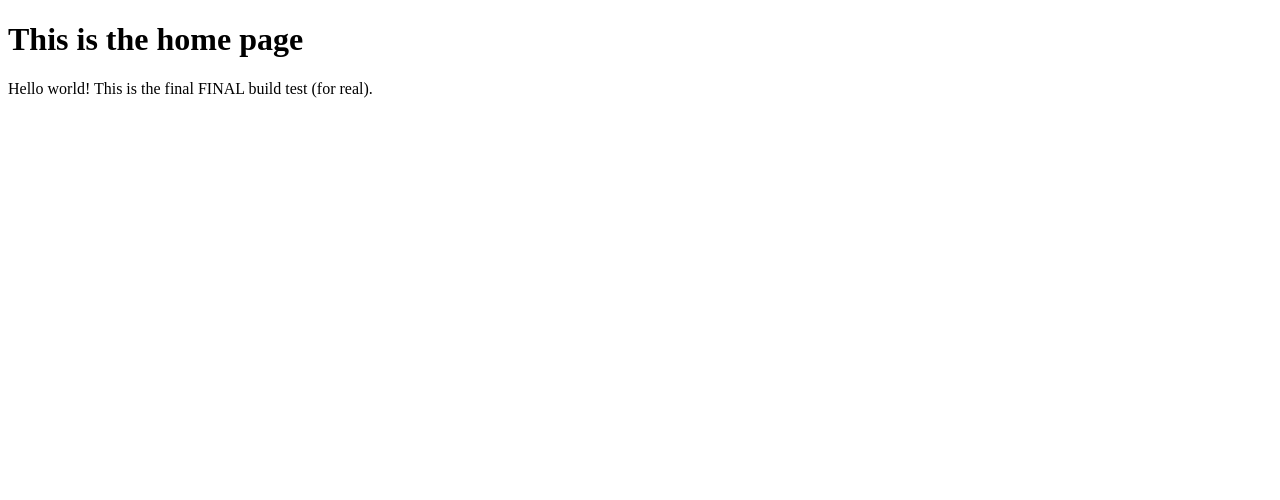
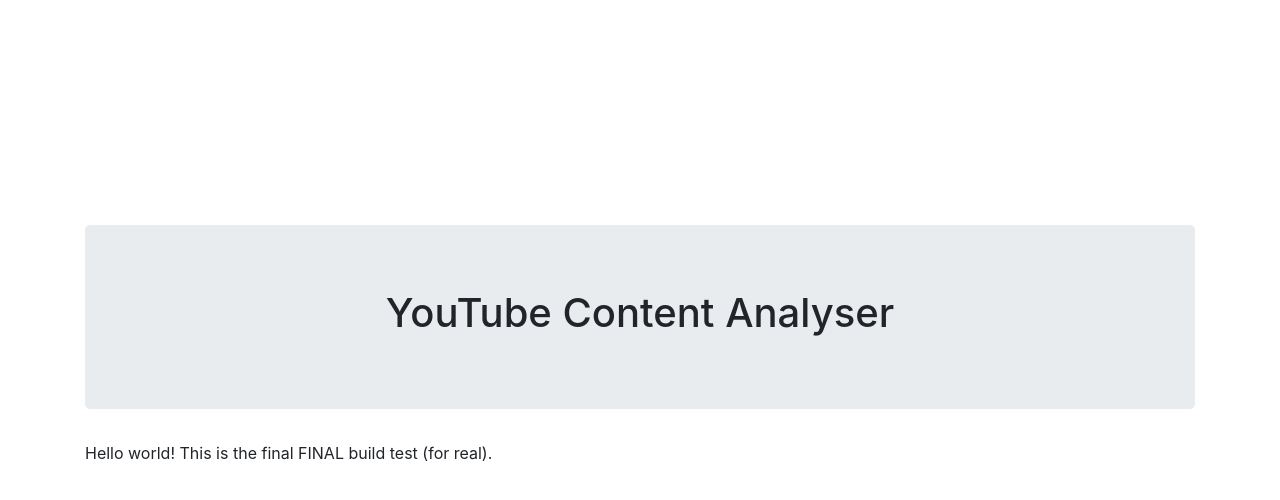
Before and after one commit to graphicnapkin/YCA, a React (Create React App) app in the folder frontend/: page / in a window 1280 px wide. Shown: the top 500 px of the page. Built offline with nearby package versions, Linux system fonts and the light colour scheme.

Commit message:
import bootstrap, install bootstrap package, and import some bootStrap componenets

```diff
--- a/frontend/package.json
+++ b/frontend/package.json
@@ -7,6 +7,7 @@
     "@testing-library/react": "^11.2.5",
     "@testing-library/user-event": "^12.7.3",
     "react": "^17.0.1",
+    "react-bootstrap": "^1.5.0",
     "react-dom": "^17.0.1",
     "react-scripts": "4.0.3",
     "web-vitals": "^1.1.0"
--- a/frontend/public/index.html
+++ b/frontend/public/index.html
@@ -10,6 +10,7 @@
       content="Web site created using create-react-app"
     />
     <link rel="apple-touch-icon" href="%PUBLIC_URL%/logo192.png" />
+    <link rel="stylesheet" href="https://maxcdn.bootstrapcdn.com/bootstrap/4.5.0/css/bootstrap.min.css"
     <!--
       manifest.json provides metadata used when your web app is installed on a
       user's mobile device or desktop. See https://developers.google.com/web/fundamentals/web-app-manifest/
--- a/frontend/src/App.js
+++ b/frontend/src/App.js
@@ -1,11 +1,12 @@
 import Home from './Home'
+import { Col, Row, Container } from 'react-bootstrap'
 
 function App() {
   return (
-    <div>
+    <Container style={{ paddingTop: 225, paddingBottom: 8}}>
       <Home/>
       Hello world! This is the final FINAL build test (for real).
-    </div>
+    </Container>
   );
 }
 
--- a/frontend/src/Home.js
+++ b/frontend/src/Home.js
@@ -1,10 +1,11 @@
 import React from 'react'
+import { Jumbotron } from 'react-bootstrap'
 
 const Home = () => {
     return (
-        <h1 >
-            This is the home page
-        </h1>
+        <Jumbotron >
+            <h1 style={{textAlign: 'center'}}>YouTube Content Analyser</h1>
+        </Jumbotron>
     )
 }
 
--- /dev/null
+++ b/frontend/src/index.css
@@ -0,0 +1,10 @@
+* {
+    font-family: 'Helvetica Neue';
+    font-size: 1rem;
+    margin: 0;
+}
+
+html {
+    background-color: lightgray;
+    height: 100%;
+}
```
Also changed, not shown: 1 other file (tests, documents, lock files or other folders).
